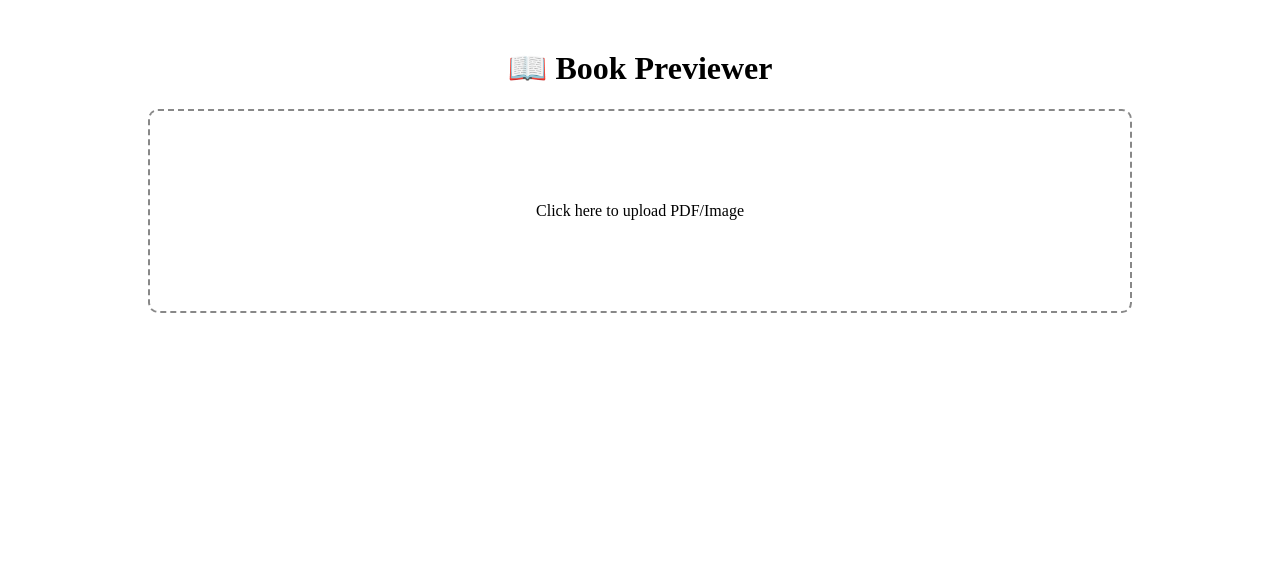
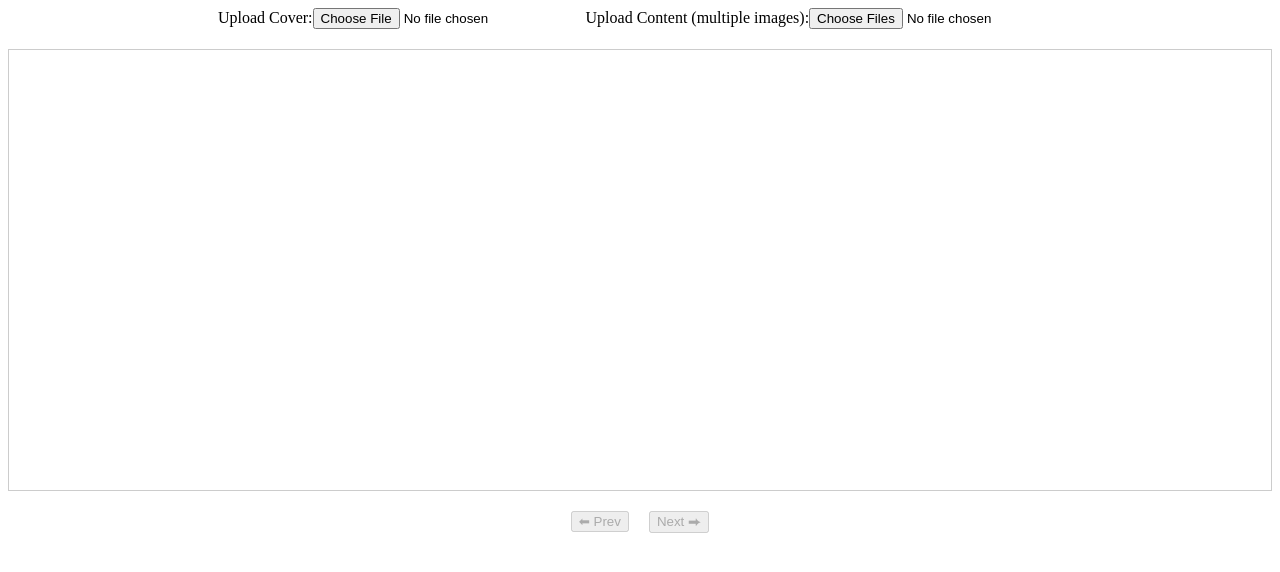
Before and after one commit to Momomaso/book_previewer, a React (Vite) app: page / in a window 1280 px wide. Shown: the top 572 px of the page. Built offline with nearby package versions, Linux system fonts and the light colour scheme.

Commit message:
Update App.jsx

```diff
--- a/src/App.jsx
+++ b/src/App.jsx
@@ -1,64 +1,105 @@
-import React, { useState, useRef } from 'react'
+import { useState } from "react";
 
-export default function App() {
-  const [file, setFile] = useState(null)
-  const [previewUrl, setPreviewUrl] = useState(null)
-  const fileInputRef = useRef(null)
+export default function BookPreviewer() {
+  const [cover, setCover] = useState(null);
+  const [pages, setPages] = useState([]);
+  const [spreadIndex, setSpreadIndex] = useState(0);
 
-  const handleFile = (selectedFile) => {
-    if (selectedFile) {
-      setFile(selectedFile)
-      setPreviewUrl(URL.createObjectURL(selectedFile))
+  const handleCoverUpload = (e) => {
+    const file = e.target.files[0];
+    if (file) setCover(URL.createObjectURL(file));
+  };
+
+  const handleContentUpload = (e) => {
+    const files = Array.from(e.target.files);
+    setPages(files.map((f) => URL.createObjectURL(f)));
+  };
+
+  const nextSpread = () => {
+    if (spreadIndex < Math.ceil(pages.length / 2)) {
+      setSpreadIndex(spreadIndex + 1);
     }
-  }
+  };
 
-  const handleClick = () => {
-    fileInputRef.current.click()
-  }
-
-  const handleFileChange = (e) => {
-    handleFile(e.target.files[0])
-  }
+  const prevSpread = () => {
+    if (spreadIndex > 0) setSpreadIndex(spreadIndex - 1);
+  };
 
   return (
-    <div style={{ display: 'flex', flexDirection: 'column', alignItems: 'center', padding: 20 }}>
-      <h1>📖 Book Previewer</h1>
+    <div style={{ textAlign: "center" }}>
+      {/* Upload buttons */}
+      <div style={{ marginBottom: 20 }}>
+        <label>
+          Upload Cover:
+          <input type="file" accept="image/*" onChange={handleCoverUpload} />
+        </label>
+        <label style={{ marginLeft: 20 }}>
+          Upload Content (multiple images):
+          <input
+            type="file"
+            accept="image/*"
+            multiple
+            onChange={handleContentUpload}
+          />
+        </label>
+      </div>
 
-      {/* المستطيل */}
+      {/* Book viewer */}
       <div
-        onClick={handleClick}
         style={{
-          width: '80%',
-          height: 200,
-          border: '2px dashed #888',
-          borderRadius: 10,
-          display: 'flex',
-          alignItems: 'center',
-          justifyContent: 'center',
-          marginBottom: 20,
-          cursor: 'pointer'
+          display: "flex",
+          justifyContent: "center",
+          alignItems: "center",
+          gap: 10,
+          border: "1px solid #ccc",
+          padding: 20,
+          minHeight: 400,
         }}
       >
-        <p>Click here to upload PDF/Image</p>
-        <input
-          type="file"
-          accept="application/pdf,image/*"
-          ref={fileInputRef}
-          style={{ display: 'none' }}
-          onChange={handleFileChange}
-        />
+        {spreadIndex === 0 ? (
+          // Show cover only
+          cover && (
+            <img
+              src={cover}
+              alt="Cover"
+              style={{ maxWidth: "400px", maxHeight: "600px" }}
+            />
+          )
+        ) : (
+          <>
+            {/* Left page */}
+            {pages[(spreadIndex - 1) * 2] && (
+              <img
+                src={pages[(spreadIndex - 1) * 2]}
+                alt="Left Page"
+                style={{ maxWidth: "300px", maxHeight: "500px" }}
+              />
+            )}
+            {/* Right page */}
+            {pages[(spreadIndex - 1) * 2 + 1] && (
+              <img
+                src={pages[(spreadIndex - 1) * 2 + 1]}
+                alt="Right Page"
+                style={{ maxWidth: "300px", maxHeight: "500px" }}
+              />
+            )}
+          </>
+        )}
       </div>
 
-      {/* المعاينة */}
-      {previewUrl && (
-        <div style={{ width: '90%', height: '80vh' }}>
-          {file.type === 'application/pdf' ? (
-            <embed src={previewUrl} type="application/pdf" width="100%" height="100%" />
-          ) : (
-            <img src={previewUrl} alt="Preview" style={{ maxWidth: '100%', maxHeight: '100%' }} />
-          )}
-        </div>
-      )}
+      {/* Navigation */}
+      <div style={{ marginTop: 20 }}>
+        <button onClick={prevSpread} disabled={spreadIndex === 0}>
+          ⬅ Prev
+        </button>
+        <button
+          onClick={nextSpread}
+          disabled={spreadIndex >= Math.ceil(pages.length / 2)}
+          style={{ marginLeft: 20 }}
+        >
+          Next ⮕
+        </button>
+      </div>
     </div>
-  )
+  );
 }
```
